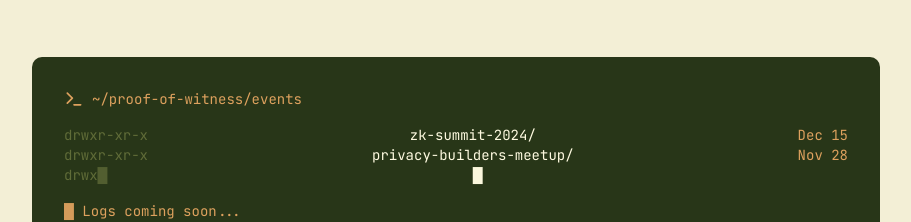
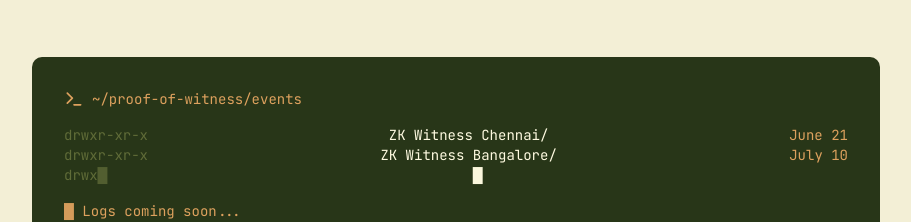
Before and after one commit to MadhuVarshaP/PoW, a Next.js app: page / in a window 1280 px wide. Shown: the part 2121-2343 px from the top of the page, without its empty margins (184-1095 px from the left). Built offline with nearby package versions, Linux system fonts and the light colour scheme.

Commit message:
Updated the content

```diff
--- a/src/app/page.js
+++ b/src/app/page.js
@@ -304,13 +304,13 @@ export default function Component() {
                     </span>
                     <span>
                       <TypingLine
-                        text="zk-summit-2024/"
+                        text="ZK Witness Chennai/"
                         delay={400}
                         speed={100}
                       />
                     </span>
                     <span className="text-[#DDA15E]">
-                      <TypingLine text="Dec 15" delay={900} speed={100} />
+                      <TypingLine text="June 21" delay={900} speed={100} />
                     </span>
                   </div>
                   <div className="flex justify-between">
@@ -319,13 +319,13 @@ export default function Component() {
                     </span>
                     <span>
                       <TypingLine
-                        text="privacy-builders-meetup/"
+                        text="ZK Witness Bangalore/"
                         delay={2800}
                         speed={100}
                       />
                     </span>
                     <span className="text-[#DDA15E]">
-                      <TypingLine text="Nov 28" delay={3400} speed={100} />
+                      <TypingLine text="July 10" delay={3400} speed={100} />
                     </span>
                   </div>
                   <div className="flex justify-between">
@@ -334,13 +334,13 @@ export default function Component() {
                     </span>
                     <span>
                       <TypingLine
-                        text="infra-narratives-workshop/"
+                        text="ZK Witness Mumbai/"
                         delay={6100}
                         speed={100}
                       />
                     </span>
                     <span className="text-[#DDA15E]">
-                      <TypingLine text="Oct 12" delay={6700} speed={100} />
+                      <TypingLine text="August 15" delay={6700} speed={100} />
                     </span>
                   </div>
                 </div>
--- a/src/components/Navbar.jsx
+++ b/src/components/Navbar.jsx
@@ -175,7 +175,9 @@ function Navbar() {
               <Button
                 variant="ghost"
                 className="w-full justify-start text-[#283618] hover:bg-[#283618]/10 font-poppins transition-colors duration-300 font-extrabold"
-                onClick={() => setMobileMenuOpen(false)}
+                onClick={() =>
+                  window.open("https://t.me/+TPdx_Fc5_ONmNGJl", "_blank")
+                }
               >
                 <LiaTelegram className="w-4 h-4 " />
                 Telegram
@@ -184,7 +186,9 @@ function Navbar() {
               <Button
                 variant="ghost"
                 className="w-full justify-start text-[#283618] hover:bg-[#283618]/10 font-poppins transition-colors duration-300 font-extrabold"
-                onClick={() => setMobileMenuOpen(false)}
+                onClick={() =>
+                  window.open("https://x.com/ProofOfWitness", "_blank")
+                }
               >
                 <RiTwitterXFill className="w-4 h-4" />
                 Twitter
```
